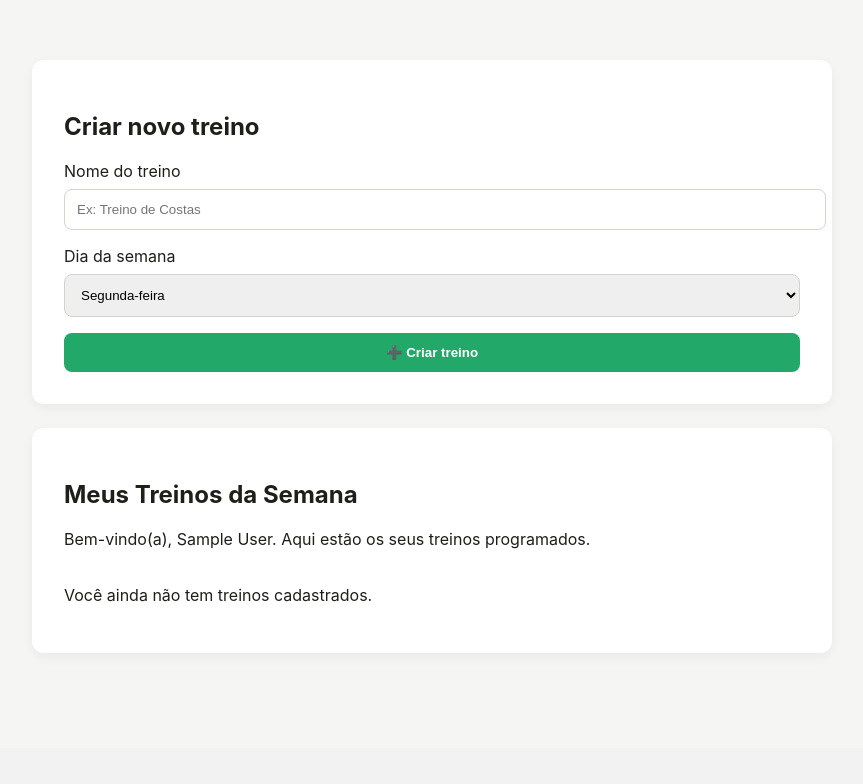
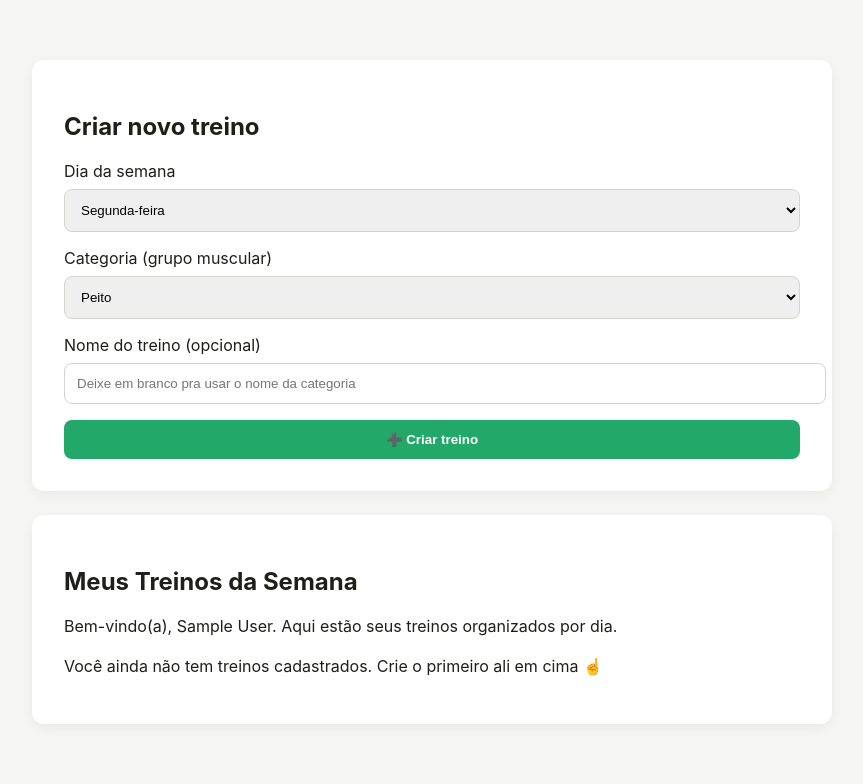
Before and after one commit to lauangabriell/projeto-treino-flask-, a Flask app: page /dashboard in a window 1280 px wide. Shown: the part 52-836 px from the top of the page, without its empty margins (208-1071 px from the left). Before the commit the page ends 705 px from the top, so only its background shows below. Run offline with Flask 3, Linux system fonts and the light colour scheme; the visitor is signed in with stand-in values (Sample User, id 1); data that the repository does not hold is empty.

Commit message:
Add files via upload

```diff
--- a/app.py
+++ b/app.py
@@ -13,6 +13,7 @@ app.config['SQLALCHEMY_TRACK_MODIFICATIONS'] = False
 db.init_app(app)
 
 DIAS_SEMANA = ["Segunda-feira", "Terça-feira", "Quarta-feira", "Quinta-feira", "Sexta-feira", "Sábado", "Domingo"]
+CATEGORIAS_TREINO = ["Peito", "Costas", "Pernas", "Panturrilha", "Posterior de Coxa", "Antebraço", "Bíceps", "Tríceps", "Ombro", "Abdômen", "Cardio"]
 
 # ================================
 # ROTAS DE AUTENTICAÇÃO
@@ -51,7 +52,7 @@ def register():
         db.session.commit()
 
         # Como é um projeto de teste, vamos dar um Treino de Presente automático para quem cria a conta
-        novo_treino = Treino(nome="Treino de Adaptação (Perna)", dia_semana="Quinta-feira", id_usuario=novo_user.id_usuario)
+        novo_treino = Treino(nome="Treino de Adaptação (Perna)", dia_semana="Quinta-feira", categoria="Pernas", id_usuario=novo_user.id_usuario)
         db.session.add(novo_treino)
         db.session.commit()
 
@@ -87,23 +88,41 @@ def dashboard():
 
     # Busca SÓ os treinos deste usuário logado
     treinos = Treino.query.filter_by(id_usuario=session['usuario_id']).all()
-    return render_template('dashboard.html', treinos=treinos, nome=session['usuario_nome'], dias_semana=DIAS_SEMANA)
 
-# Cria um treino novo (nome + dia da semana) para o usuário logado
+    # Agrupa os treinos por dia da semana, na ordem certa, pra ficar organizado
+    treinos_por_dia = {dia: [] for dia in DIAS_SEMANA}
+    outros = []  # treinos sem dia definido ou com valor fora da lista
+    for t in treinos:
+        if t.dia_semana in treinos_por_dia:
+            treinos_por_dia[t.dia_semana].append(t)
+        else:
+            outros.append(t)
+
+    return render_template(
+        'dashboard.html',
+        treinos_por_dia=treinos_por_dia,
+        dias_semana=DIAS_SEMANA,
+        outros=outros,
+        nome=session['usuario_nome'],
+        categorias=CATEGORIAS_TREINO
+    )
+
+# Cria um treino novo (dia + categoria) para o usuário logado
 @app.route('/treino/novo', methods=['POST'])
 def novo_treino():
     if 'usuario_id' not in session: return redirect(url_for('login'))
 
-    nome = request.form.get('nome', '').strip()
     dia_semana = request.form.get('dia_semana', '').strip()
+    categoria = request.form.get('categoria', '').strip()
+    nome = request.form.get('nome', '').strip() or categoria
 
-    if nome:
-        treino = Treino(nome=nome, dia_semana=dia_semana, id_usuario=session['usuario_id'])
+    if nome and categoria:
+        treino = Treino(nome=nome, dia_semana=dia_semana, categoria=categoria, id_usuario=session['usuario_id'])
         db.session.add(treino)
         db.session.commit()
         flash("Treino criado com sucesso!")
     else:
-        flash("Dê um nome para o treino.")
+        flash("Escolha o dia e a categoria do treino.")
 
     return redirect(url_for('dashboard'))
 
@@ -129,7 +148,12 @@ def ver_treino(id_treino):
             flash("Evolução registrada com sucesso!")
             return redirect(url_for('ver_treino', id_treino=id_treino))
 
-    return render_template('treino.html', treino=treino, exercicios=Exercicio.query.order_by(Exercicio.nome).all())
+    return render_template(
+        'treino.html',
+        treino=treino,
+        exercicios_da_categoria=Exercicio.query.filter_by(grupo_muscular=treino.categoria).order_by(Exercicio.nome).all(),
+        exercicios=Exercicio.query.order_by(Exercicio.nome).all()
+    )
 
 # Adiciona um novo exercício dentro de um treino (cria o Exercicio se ainda não existir)
 @app.route('/treino/<int:id_treino>/exercicio/adicionar', methods=['POST'])
@@ -141,7 +165,7 @@ def adicionar_exercicio(id_treino):
         return redirect(url_for('dashboard'))
 
     nome_exercicio = request.form.get('nome_exercicio', '').strip()
-    grupo_muscular = request.form.get('grupo_muscular', '').strip()
+    grupo_muscular = request.form.get('grupo_muscular', '').strip() or treino.categoria
     series = request.form.get('series') or 3
     repeticoes = request.form.get('repeticoes') or 12
     descanso = request.form.get('descanso') or 30
--- a/models.py
+++ b/models.py
@@ -18,6 +18,7 @@ class Treino(db.Model):
     id_treino = db.Column(db.Integer, primary_key=True)
     nome = db.Column(db.String(100), nullable=False) # Ex: "Treino de Perna"
     dia_semana = db.Column(db.String(50)) # Ex: "Quinta-feira"
+    categoria = db.Column(db.String(50)) # Ex: "Costas", "Peito", "Panturrilha"
     id_usuario = db.Column(db.Integer, db.ForeignKey('usuario.id_usuario'), nullable=False)
 
     # Relação: 1 Treino possui N Exercícios associados (ItemTreino)
--- a/templates/dashboard.html
+++ b/templates/dashboard.html
@@ -3,15 +3,22 @@
 <div class="panel">
   <h2>Criar novo treino</h2>
   <form method="POST" action="/treino/novo">
-    <label>Nome do treino</label>
-    <input type="text" name="nome" placeholder="Ex: Treino de Costas" required>
-
     <label>Dia da semana</label>
-    <select name="dia_semana">
+    <select name="dia_semana" required>
       {% for dia in dias_semana %}
         <option value="{{ dia }}">{{ dia }}</option>
       {% endfor %}
     </select>
+
+    <label>Categoria (grupo muscular)</label>
+    <select name="categoria" required>
+      {% for cat in categorias %}
+        <option value="{{ cat }}">{{ cat }}</option>
+      {% endfor %}
+    </select>
+
+    <label>Nome do treino (opcional)</label>
+    <input type="text" name="nome" placeholder="Deixe em branco pra usar o nome da categoria">
 
     <button type="submit" class="btn">➕ Criar treino</button>
   </form>
@@ -19,18 +26,43 @@
 
 <div class="panel" style="margin-top: 24px;">
   <h2>Meus Treinos da Semana</h2>
-  <p>Bem-vindo(a), {{ nome }}. Aqui estão os seus treinos programados.</p>
+  <p>Bem-vindo(a), {{ nome }}. Aqui estão seus treinos organizados por dia.</p>
 
-  <div style="margin-top: 20px; display: grid; gap: 16px;">
-    {% for t in treinos %}
-      <div style="border: 1px solid #D4D4CF; padding: 16px; border-radius: 8px;">
-        <h3>{{ t.nome }}</h3>
-        <p style="color: gray;">📅 <strong>{{ t.dia_semana }}</strong></p>
-        <a href="/treino/{{ t.id_treino }}" style="color: #22A96A; text-decoration: none; font-weight: bold;">➡️ Visualizar e Editar Exercícios</a>
+  <div style="margin-top: 20px;">
+    {% set tem_treino = false %}
+    {% for dia in dias_semana %}
+      {% if treinos_por_dia[dia] %}
+        {% set tem_treino = true %}
+        <h3 style="margin-top: 24px; color: #1A8A55; font-size: 15px; text-transform: uppercase; letter-spacing: 0.5px;">📅 {{ dia }}</h3>
+        <div style="display: grid; gap: 12px; margin-top: 10px;">
+          {% for t in treinos_por_dia[dia] %}
+            <div style="border: 1px solid #D4D4CF; padding: 16px; border-radius: 8px;">
+              <span style="background: #E8F8F0; color: #0D5234; font-size: 11px; font-weight: 700; padding: 3px 10px; border-radius: 20px;">{{ t.categoria }}</span>
+              <h3 style="margin: 8px 0 4px;">{{ t.nome }}</h3>
+              <a href="/treino/{{ t.id_treino }}" style="color: #22A96A; text-decoration: none; font-weight: bold;">➡️ Visualizar e Editar Exercícios</a>
+            </div>
+          {% endfor %}
+        </div>
+      {% endif %}
+    {% endfor %}
+
+    {% if outros %}
+      {% set tem_treino = true %}
+      <h3 style="margin-top: 24px; color: gray; font-size: 15px; text-transform: uppercase;">Sem dia definido</h3>
+      <div style="display: grid; gap: 12px; margin-top: 10px;">
+        {% for t in outros %}
+          <div style="border: 1px solid #D4D4CF; padding: 16px; border-radius: 8px;">
+            <span style="background: #EAEAE7; color: #5C5C57; font-size: 11px; font-weight: 700; padding: 3px 10px; border-radius: 20px;">{{ t.categoria }}</span>
+            <h3 style="margin: 8px 0 4px;">{{ t.nome }}</h3>
+            <a href="/treino/{{ t.id_treino }}" style="color: #22A96A; text-decoration: none; font-weight: bold;">➡️ Visualizar e Editar Exercícios</a>
+          </div>
+        {% endfor %}
       </div>
-    {% else %}
-      <p>Você ainda não tem treinos cadastrados.</p>
-    {% endfor %}
+    {% endif %}
+
+    {% if not tem_treino %}
+      <p>Você ainda não tem treinos cadastrados. Crie o primeiro ali em cima ☝️</p>
+    {% endif %}
   </div>
 </div>
 {% endblock %}
```
Also changed, not shown: templates/treino.html (+10 -4 lines).
